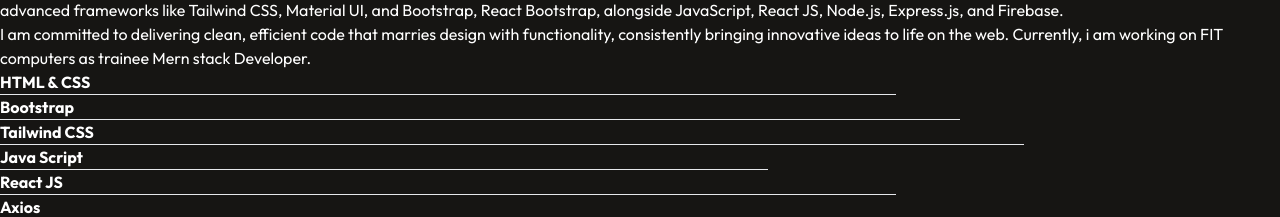
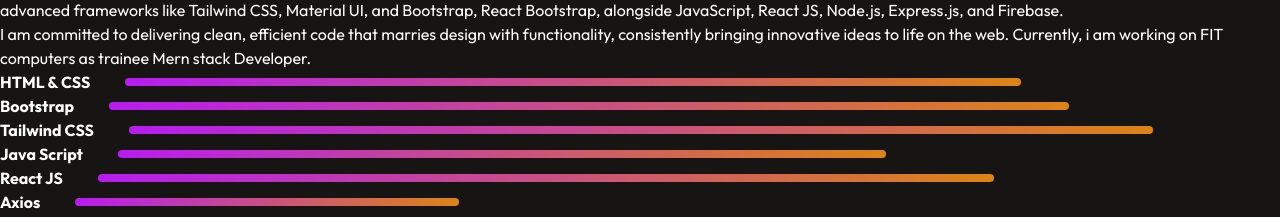
Before and after one commit to azeemdev74/azeem-Portfolio-react, a React (Vite) app: page / in a window 1280 px wide. Shown: the part 1007-1224 px from the top of the page. Built offline with nearby package versions, Linux system fonts and the light colour scheme.

Commit message:
About section update

```diff
--- /dev/null
+++ b/src/components/About/About.css
@@ -0,0 +1,20 @@
+/* // About Section  */
+.about-skills div {
+  display: flex;
+  gap: 35px;
+  align-items: center;
+  transition: 0.3s;
+}
+
+.about-skills div:hover {
+  transform: scale(10.5s);
+}
+
+.about-skills div hr {
+  outline: none;
+  border: none;
+  width: 50%;
+  height: 8px;
+  border-radius: 50px;
+  background: linear-gradient(264deg, #df8908 -5.09%, #b515ff 106.28%);
+}
--- a/src/components/About/About.jsx
+++ b/src/components/About/About.jsx
@@ -1,9 +1,10 @@
 import React from "react";
+import '../About/About.css'
 
 const About = () => {
   return (
     // about-section
-    <div className=" flex flex-col justify-center items-center gap-8 mx-36 my-36 ">
+    <div className=" flex flex-col justify-center items-center gap-8 mx-36 my-24 ">
       {/* Title of about section */}
       <div className="relative">
         <h1 className="text-6xl font-semibold px-8">About me</h1>
@@ -14,7 +15,7 @@
         />
       </div>
       {/* /// */}
-      <div className="flex gap-14 ">
+      <div className="flex gap-14 pt-8">
         {/* left side of about section  */}
         <div className="flex">
           <img
@@ -26,7 +27,7 @@
         {/* //// right side //// */}
         <div className="flex flex-col gap-14">
           {/* right side of about section  */}
-          <div className="flex flex-col text-xl gap-6">
+          <div className="flex flex-col text-xl gap-4 text-gray-300 ">
             <p>
               As a dedicated MERN Stack Developer with a year of focused
               experience, I excel in crafting seamless, high-performance web
@@ -43,7 +44,7 @@
             </p>
           </div>
           {/* Skill section  */}
-          <div>
+          <div className=" about-skills flex flex-col gap-5 text-xl">
             <div>
               <strong>HTML & CSS</strong>
               <hr style={{ width: "70%" }} />
--- a/src/components/Hero/Hero.css
+++ b/src/components/Hero/Hero.css
@@ -20,7 +20,6 @@
 .resume-btn {
   padding: 13px 30px;
   border: 2px white solid;
-
   border-radius: 40px;
   cursor: pointer;
   font-size: 18px;
--- a/src/components/Hero/Hero.jsx
+++ b/src/components/Hero/Hero.jsx
@@ -50,7 +50,7 @@
           <h1 className="text-6xl font-bold text-center py-6 w-[70%]  ">
             developer based in Pakistan.
           </h1>
-          <p className="text-2xl w-[60%] text-center leading-relaxed">
+          <p className="text-2xl w-[60%] text-center leading-relaxed text-gray-300">
             I am a Frontend developer from Islamabad, Pakistan with a year of
             experience in multiple companies like trainee at FIT Computers and
             WSM Solutions.
```
